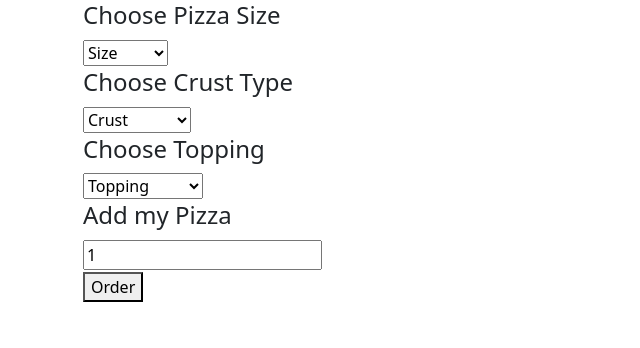
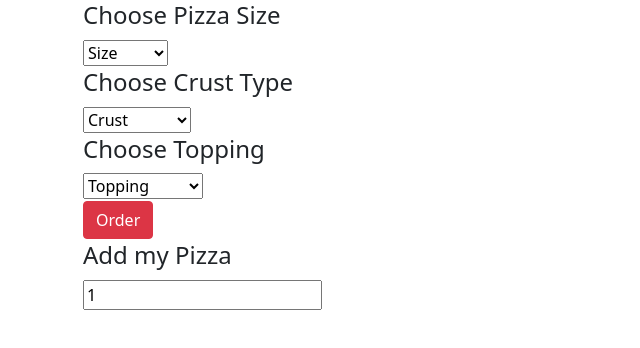
Before and after one commit to DKorir/Glacier-Pizza, a plain HTML site: page index.html in a window 1280 px wide. Shown: the whole page, without its empty margins (0-640 px from the left). Drawn offline with nearby package versions, Linux system fonts and the light colour scheme.

Commit message:
initial commit add btn btn-danger

```diff
--- a/index.html
+++ b/index.html
@@ -68,6 +68,13 @@
                     </td>
                 </tr>
             </tbody>
+            <tbody>
+                <tr>
+                    <td>
+                        <button class="btn btn-danger">Order</button>
+                    </td>
+                </tr>
+            </tbody>
             <thead>
                 <tr>
                     <td>
@@ -82,13 +89,6 @@
                     </td>
                 </tr>
             </tbody>
-            <tbody>
-                <tr>
-                    <td>
-                        <button>Order</button>
-                    </td>
-                </tr>
-            </tbody>
         </table>
     </div>
     <script src="script.js"></script>
```
